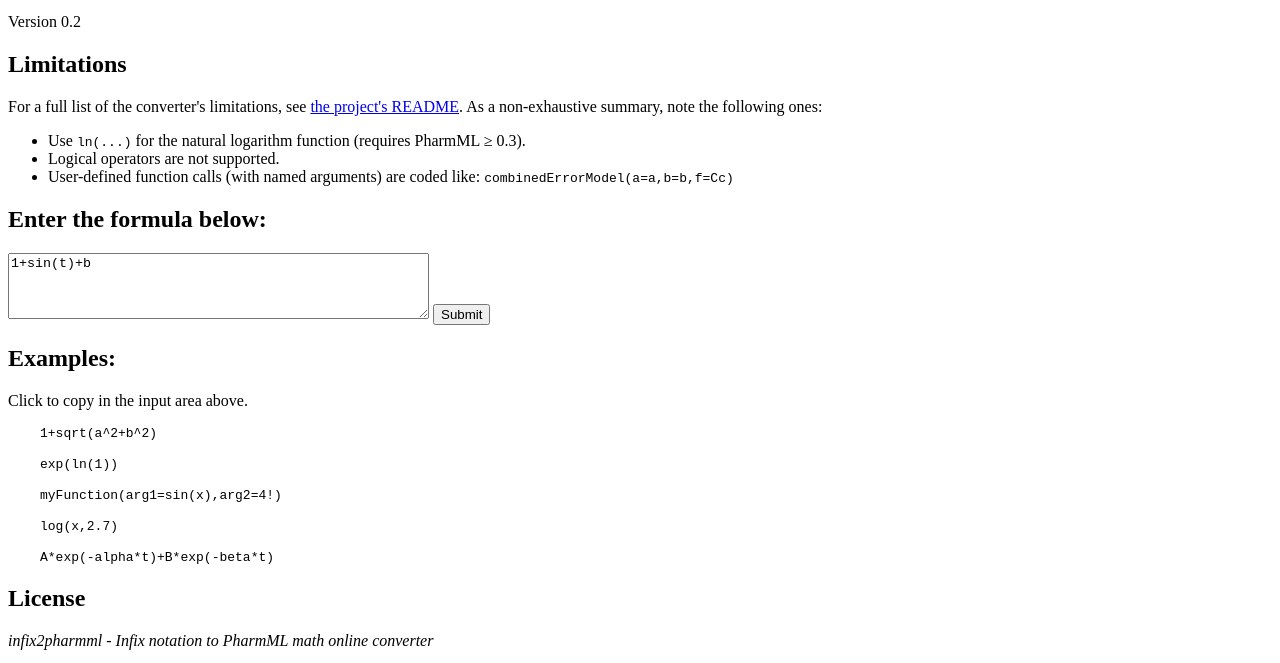
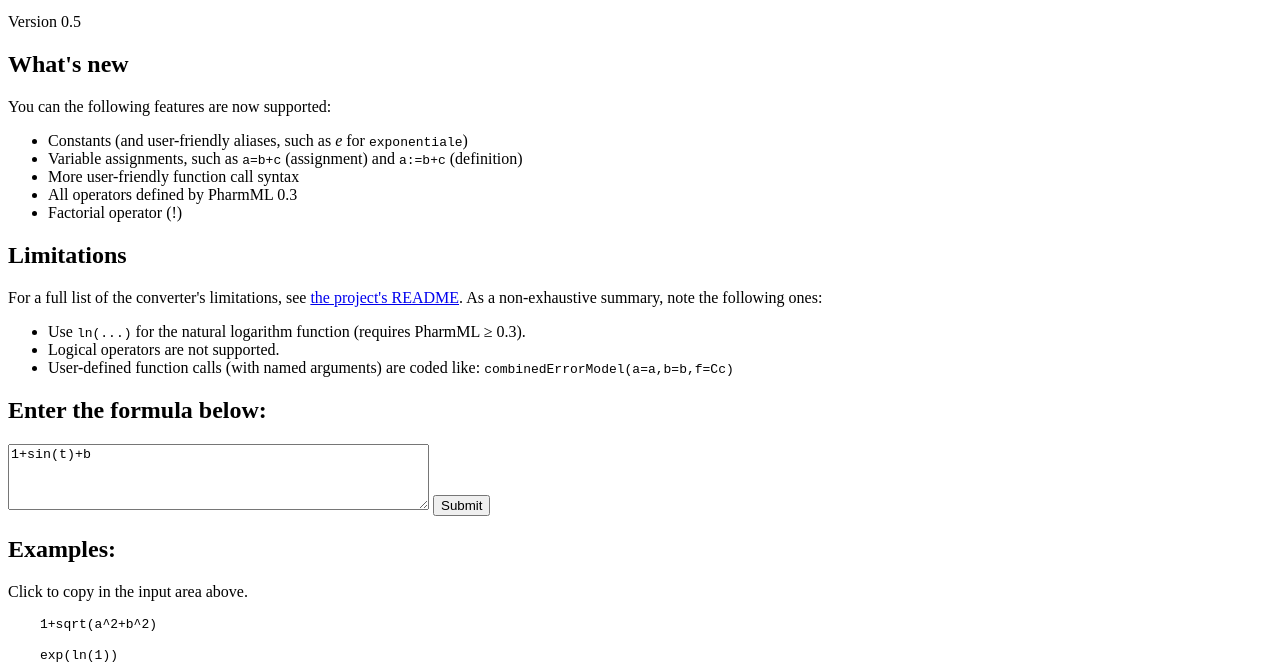
Before and after one commit to giorginolab/infix2pharmml, a plain HTML site: page index.html in a window 1280 px wide. Shown: the part 139-802 px from the top of the page. Drawn offline with Linux system fonts and the light colour scheme.

Commit message:
two assignments

```diff
--- a/index.html
+++ b/index.html
@@ -24,16 +24,25 @@ function copyUp(e) {
 
 <p> This web service converts a mathematical expression in the usual infix notation into the corresponding <a href="http://pharmml.org/">PharmML</a> math-XML markup.  For details and source code see the <a href="http://sourceforge.net/projects/infix2pharmml/">infix2pharmml</a>  project  page at SourceForge.
 
-<p> Version 0.2
+<p> Version 0.5
 
+<h2 id="limitations">What's new</h2>
+You can the following features are now supported:
+<ul>
+  <li>Constants (and user-friendly aliases, such as <em>e</em> for <code>exponentiale</code>)
+  <li>Variable assignments, such as <code>a=b+c</code> (assignment) and <code>a:=b+c</code> (definition)
+  <li>More user-friendly function call syntax
+  <li>All operators defined by PharmML 0.3
+  <li>Factorial operator (!)
+</ul>
 
 <h2 id="limitations">Limitations</h2>
 For a full list of the converter's limitations, see <a href="https://sourceforge.net/p/infix2pharmml/code/ci/master/tree/README.md">the project's README</a>. As a non-exhaustive summary, note the following ones:
 <ul>
-<li>Use <code>ln(...)</code> for the natural logarithm function (requires PharmML &ge; 0.3).</li>
-<li>Logical operators are not supported. </li>
-<li>User-defined function calls
-(with named arguments) are coded like:  <code>   combinedErrorModel(a=a,b=b,f=Cc)</code>
+  <li>Use <code>ln(...)</code> for the natural logarithm function (requires PharmML &ge; 0.3).</li>
+  <li>Logical operators are not supported. </li>
+  <li>User-defined function calls
+    (with named arguments) are coded like:  <code>   combinedErrorModel(a=a,b=b,f=Cc)</code>
 </ul>
 
 <h2>Enter the formula below:</h2>
@@ -50,6 +59,7 @@ For a full list of the converter's limitations, see <a href="https://sourceforge
 <p> <pre onclick="copyUp(event)">myFunction(arg1=sin(x),arg2=4!)</pre>
 <p> <pre onclick="copyUp(event)">log(x,2.7)</pre>
 <p> <pre onclick="copyUp(event)">A*exp(-alpha*t)+B*exp(-beta*t)</pre>
+<p> <pre onclick="copyUp(event)">output=1+pi+myfunc(t=sin(x))</pre>
 </div>
 
 
```
Also changed, not shown: 2 other files.
